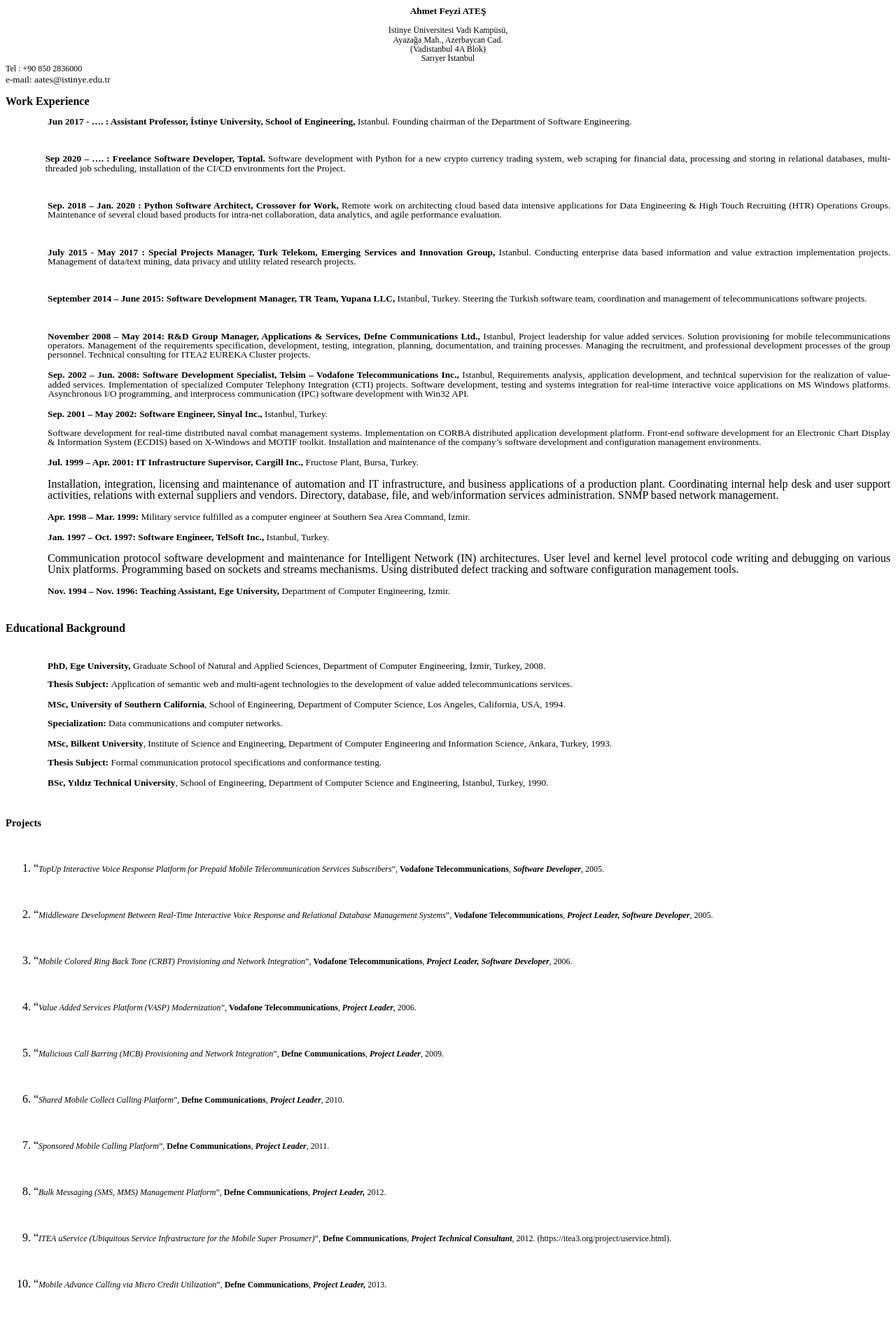
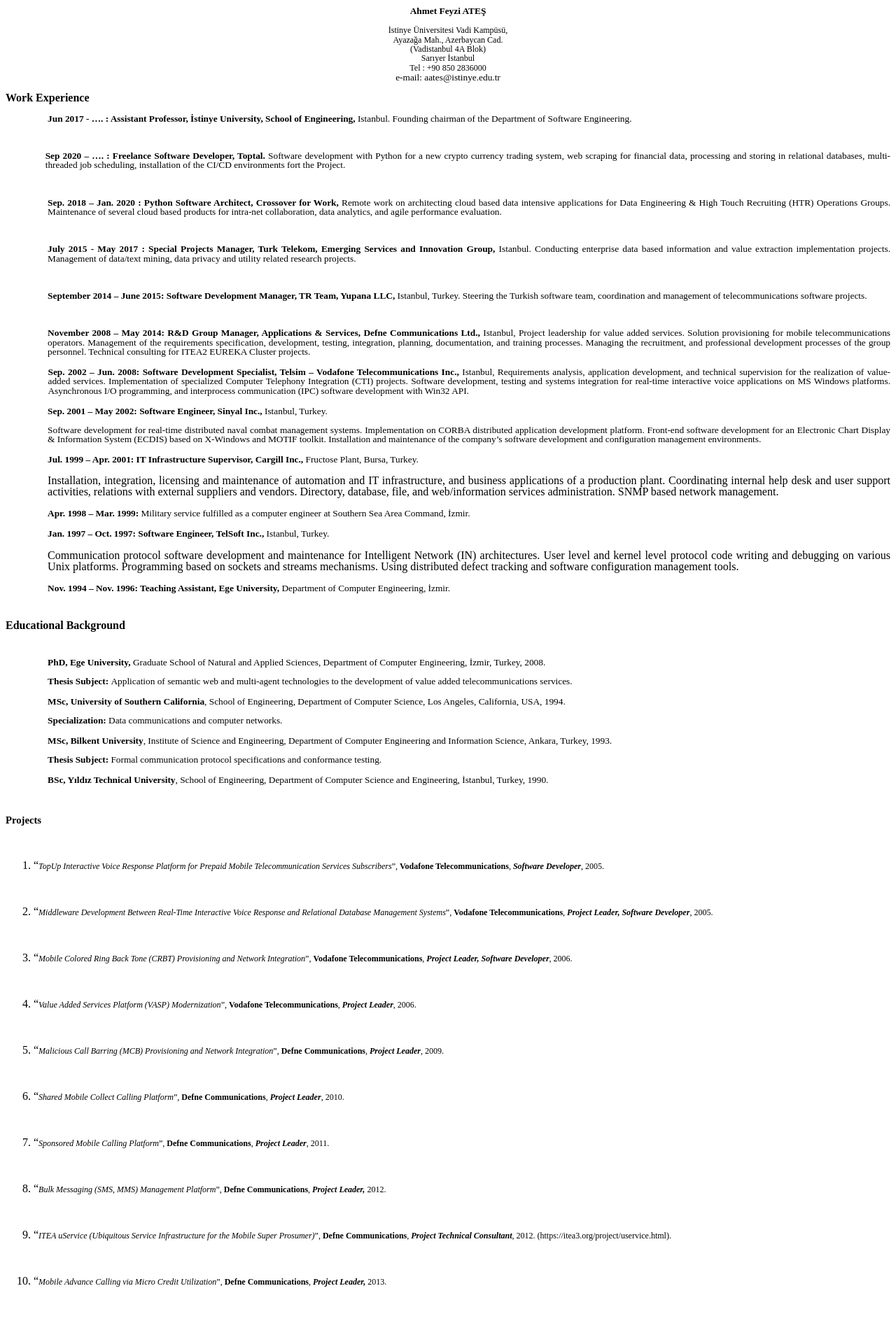
Before and after one commit to ahmetfeyziates/ahmetfeyziates.github.io, a Jekyll site: the page cv/index.html, which Jekyll copies as it is, in a window 1280 px wide. Shown: the top 1888 px of the page at 70% size. Built offline with Jekyll 4.4.1, drawn with Linux system fonts in a browser that asks for light colours.

Commit message:
Update index.html

```diff
--- a/cv/index.html
+++ b/cv/index.html
@@ -42,7 +42,8 @@
 <br>
 <!p class="western" align="center" style="margin-bottom: 0cm; line-height: 100%">
 <font color="#000000"><font size="2" style="font-size: 9pt"><span lang="en-US">Sarıyer
-</span></font></font><font size="2" style="font-size: 9pt"><span lang="en-US">İstanbul</span></font></p>
+</span></font></font><font size="2" style="font-size: 9pt"><span lang="en-US">İstanbul</span></font>
+<br>
 <!p class="western" align="center" style="margin-bottom: 0cm; line-height: 100%">
 <font size="2" style="font-size: 9pt"><span lang="en-US">Tel : +90
 </span></font><font color="#000000"><font size="2" style="font-size: 9pt"><span lang="en-US">850</span></font></font><font size="2" style="font-size: 9pt"><span lang="en-US">
@@ -50,7 +51,8 @@
 <br>
 <!p class="western" align="center" style="margin-bottom: 0cm; line-height: 100%">
 <font size="2" style="font-size: 10pt">e-mail:
-</font><font color="#000000"><font size="2" style="font-size: 10pt"><span lang="tr-TR">aates</span></font></font><font size="2" style="font-size: 10pt">@</font><font color="#000000"><font size="2" style="font-size: 10pt"><span lang="tr-TR">istinye.edu.tr</span></font></font></p>
+</font><font color="#000000"><font size="2" style="font-size: 10pt"><span lang="tr-TR">aates</span></font></font><font size="2" style="font-size: 10pt">@</font><font color="#000000"><font size="2" style="font-size: 10pt"><span lang="tr-TR">istinye.edu.tr</span></font></font>
+</p>
 <p lang="en-US" align="justify" style="margin-left: 1.59cm; text-indent: -2.29cm; margin-bottom: 0cm; line-height: 100%; page-break-after: avoid">
 </p>
 <!p lang="en-US" align="justify" style="margin-left: 1.59cm; text-indent: -2.29cm; margin-bottom: 0cm; line-height: 100%; page-break-after: avoid">
```
